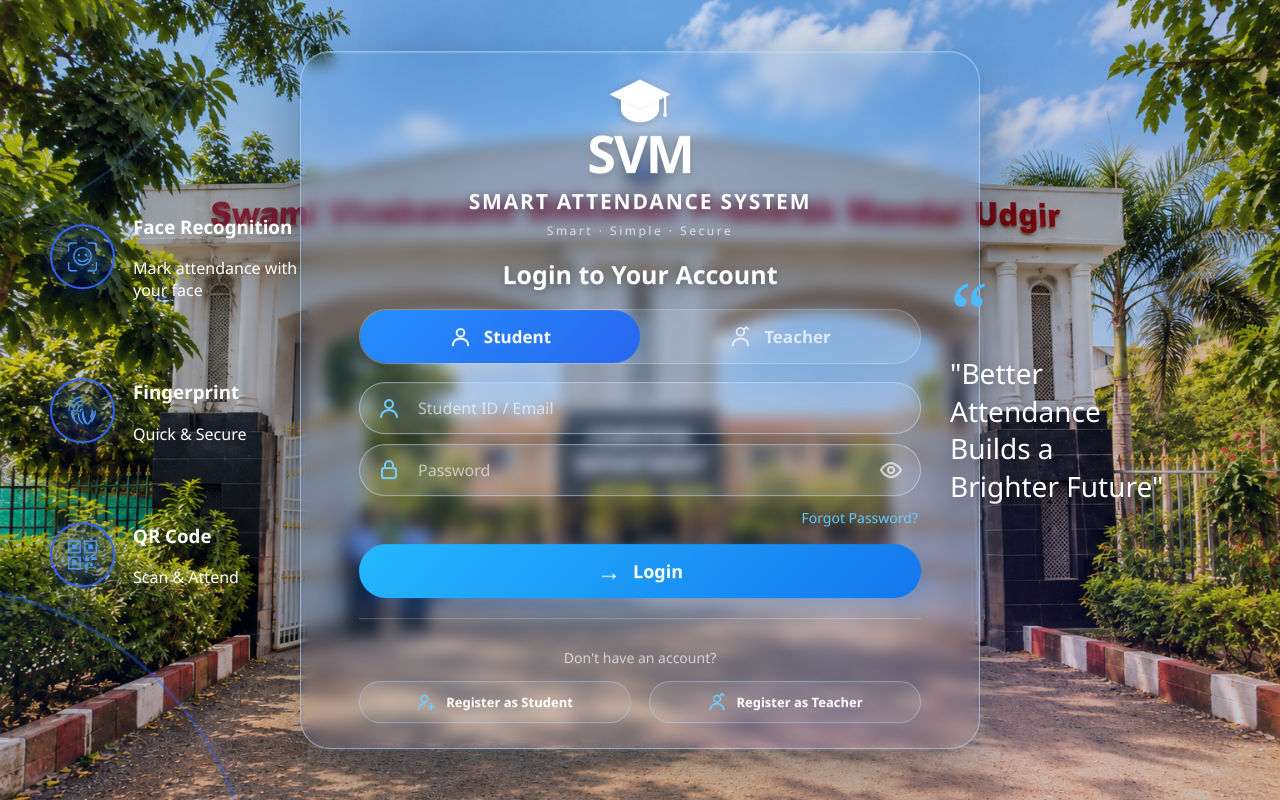
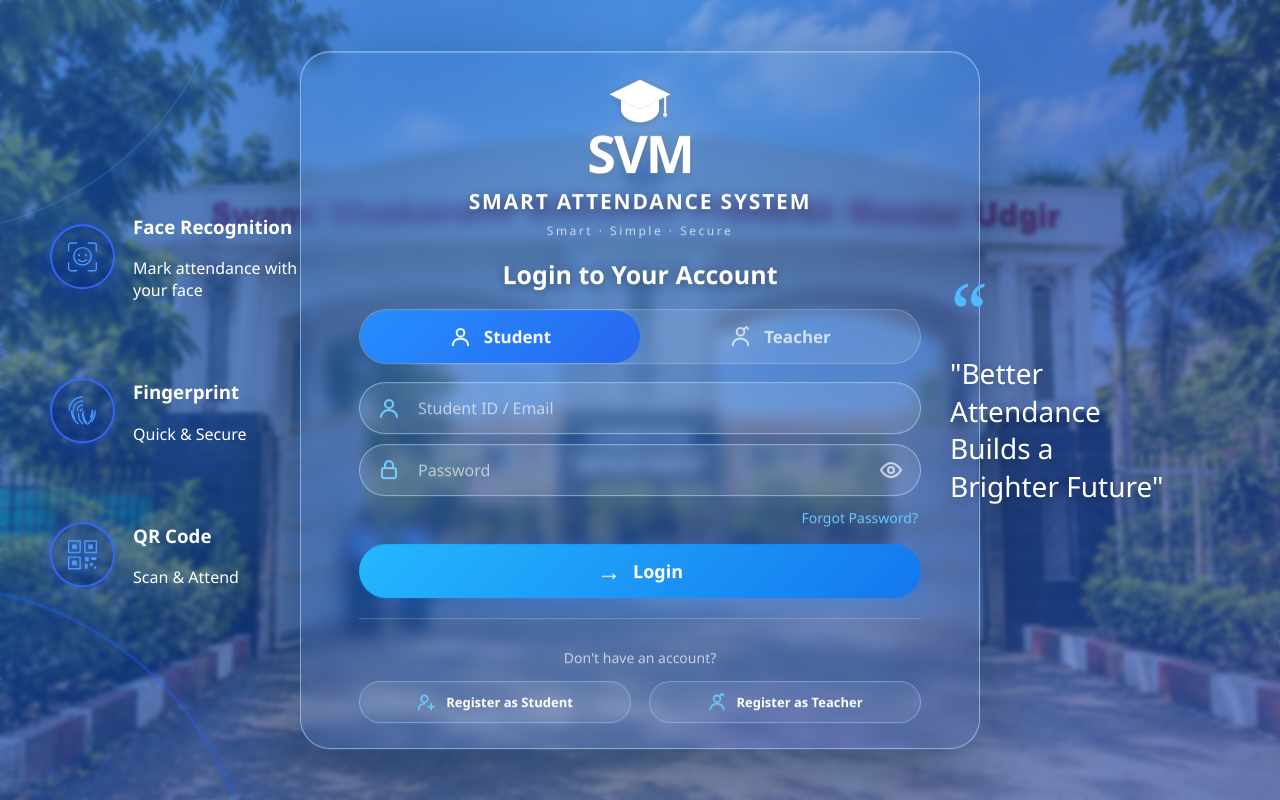
Before and after one commit to shindeanand3624-dev/smart-attendance-system, a Flask app: page /login in a window 1280 px wide. Run offline with Flask 3, Linux system fonts and the light colour scheme.

Commit message:
Refactor gradients in login.css
Updated background gradients for login page styles.

```diff
--- a/app/static/css/login.css
+++ b/app/static/css/login.css
@@ -27,9 +27,9 @@ body.login-page {
     background:
         linear-gradient(
             90deg,
-            rgba(2, 15, 55, 0.20),
-            rgba(4, 35, 95, 0.08),
-            rgba(3, 15, 55, 0.20)
+            rgba(20, 75, 170, 0.58),
+            rgba(45, 120, 220, 0.42),
+            rgba(20, 55, 150, 0.58)
         ),
         url("/static/college-wallpaper.png")
         center center / cover no-repeat;
@@ -45,22 +45,25 @@ body.login-page {
 .login-page .login-background-overlay {
     position: fixed;
     inset: 0;
-
     z-index: 0;
 
     pointer-events: none;
 
     background:
-        radial-gradient(
-            circle at 50% 8%,
-            rgba(75, 170, 255, 0.10),
-            transparent 35%
+        linear-gradient(
+            135deg,
+            rgba(35, 105, 210, 0.28),
+            rgba(20, 70, 170, 0.20),
+            rgba(65, 120, 230, 0.28)
         ),
         radial-gradient(
-            circle at 80% 80%,
-            rgba(92, 60, 255, 0.10),
-            transparent 30%
+            circle at 50% 20%,
+            rgba(100, 190, 255, 0.25),
+            transparent 45%
         );
+
+    backdrop-filter: blur(2px);
+    -webkit-backdrop-filter: blur(2px);
 }
 
 
```
